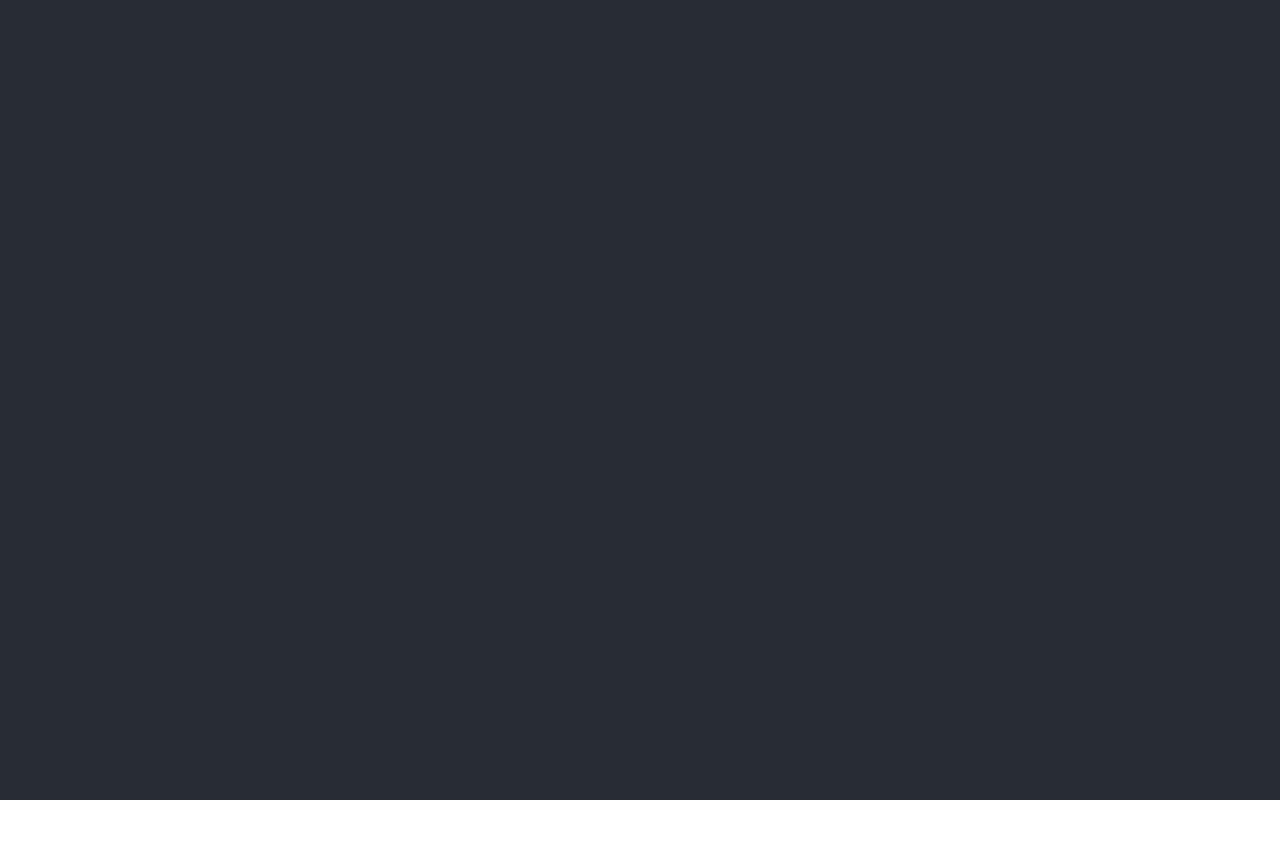
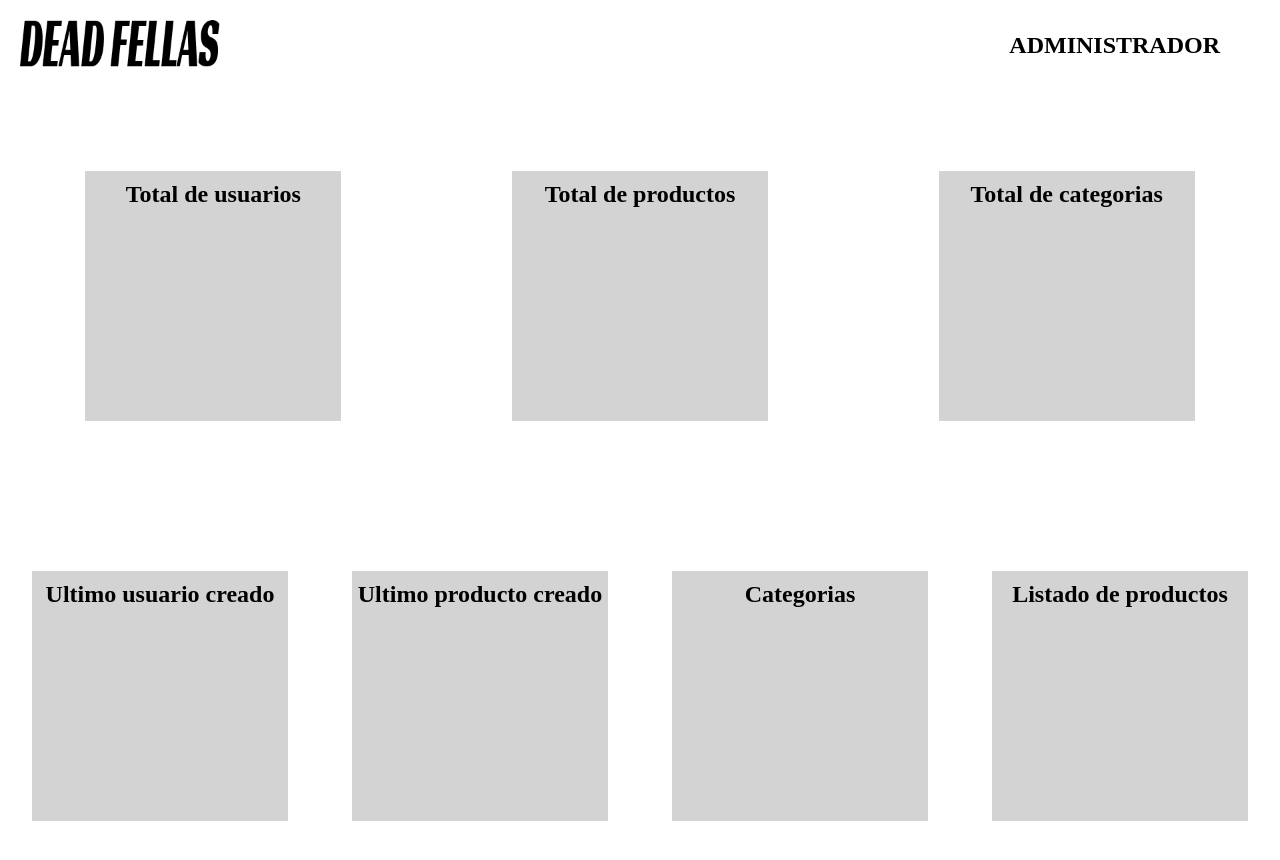
Before and after one commit to pootismc/dashboard-dead, a React (Create React App) app: page / in a window 1280 px wide. Shown: the top 860 px of the page. Before the commit the page ends 800 px from the top, so only its background shows below. Built offline with nearby package versions, Linux system fonts and the light colour scheme.

Commit message:
arrancando dashboard

```diff
--- a/src/App.css
+++ /dev/null
@@ -1,38 +0,0 @@
-.App {
-  text-align: center;
-}
-
-.App-logo {
-  height: 40vmin;
-  pointer-events: none;
-}
-
-@media (prefers-reduced-motion: no-preference) {
-  .App-logo {
-    animation: App-logo-spin infinite 20s linear;
-  }
-}
-
-.App-header {
-  background-color: #282c34;
-  min-height: 100vh;
-  display: flex;
-  flex-direction: column;
-  align-items: center;
-  justify-content: center;
-  font-size: calc(10px + 2vmin);
-  color: white;
-}
-
-.App-link {
-  color: #61dafb;
-}
-
-@keyframes App-logo-spin {
-  from {
-    transform: rotate(0deg);
-  }
-  to {
-    transform: rotate(360deg);
-  }
-}
--- a/src/App.js
+++ b/src/App.js
@@ -1,14 +1,17 @@
-import logo from './logo.svg';
-import './App.css';
+import Header from "./components/Header";
+import Simple from "./components/Simple";
+import Data from "./components/Data";
+
 
 function App() {
   return (
     <div className="App">
-      <header className="App-header">
+        <Header/>
+        <Simple/>
+        <Data/>
+    </div>
 
-      </header>
 
-    </div>
   );
 }
 
--- /dev/null
+++ b/src/assets/css/dataPanels.css
@@ -0,0 +1,26 @@
+*{
+    padding:0;
+    margin:0;
+    box-sizing: border-box;
+    font-family: Poppins;
+}
+
+@import url('https://fonts.googleapis.com/css2?family=Poppins:wght@300&display=swap');
+
+.categorias{
+    display: flex;
+    justify-content: space-around;
+    height: 300px;
+    margin-top: 100px
+}
+
+.divSimple {
+    background-color: lightgray;
+    height: 250px;
+    width: 20%;
+    text-align: center;
+}
+
+.miniDiv{
+    margin-top:10px;
+}
--- /dev/null
+++ b/src/assets/css/header.css
@@ -0,0 +1,30 @@
+*{
+    padding:0;
+    margin:0;
+    box-sizing: border-box;
+    font-family: Poppins;
+}
+
+@import url('https://fonts.googleapis.com/css2?family=Poppins:wght@300&display=swap');
+
+
+.navegacion {
+    display: flex;
+    align-items: center;
+    justify-content: space-between;
+    margin-left: 20px;
+    margin-right: 60px
+}
+
+.logo{
+    padding-top: 20px
+}
+
+.avatar{
+    width: 200px;
+}
+
+.lidash {
+    padding-top: 20px;
+    font-family: Poppins;
+}
--- /dev/null
+++ b/src/assets/css/simplePanels.css
@@ -0,0 +1,26 @@
+*{
+    padding:0;
+    margin:0;
+    box-sizing: border-box;
+    font-family: Poppins;
+}
+
+@import url('https://fonts.googleapis.com/css2?family=Poppins:wght@300&display=swap');
+
+.categorias{
+    display: flex;
+    justify-content: space-around;
+    height: 300px;
+    margin-top: 100px
+}
+
+.divSimple {
+    background-color: lightgray;
+    height: 250px;
+    width: 30%;
+    text-align: center;
+}
+
+.miniDiv{
+    margin-top:10px;
+}
--- /dev/null
+++ b/src/components/Data.js
@@ -0,0 +1,19 @@
+import "../assets/css/dataPanels.css"
+
+function Data() {
+    return (
+<div class="categorias">
+
+        <div className = "divSimple"><h2 className = "miniDiv">Ultimo usuario creado</h2></div>
+        <div className = "divSimple"><h2 className = "miniDiv">Ultimo producto creado</h2></div>
+        <div className = "divSimple"><h2 className = "miniDiv">Categorias</h2></div>
+        <div className = "divSimple"><h2 className = "miniDiv">Listado de productos</h2></div>
+
+</div>
+
+    )
+}
+
+
+
+export default Data;
--- /dev/null
+++ b/src/components/Header.js
@@ -0,0 +1,19 @@
+import avatar from "../../src/assets/images/logo.jpg"
+import "../assets/css/header.css"
+
+function Header() {
+    return (
+        <div className="navegacion">
+            <div className="logo">
+                <a title="Dead Fellas" href=""><img className="avatar" width="30" src={avatar} alt="avatar"></img></a>
+            </div>
+            <div>
+                <h2 class = "lidash">ADMINISTRADOR</h2>
+            </div>
+       </div>
+    )
+}
+
+
+
+export default Header;
--- /dev/null
+++ b/src/components/Simple.js
@@ -0,0 +1,18 @@
+import "../assets/css/simplePanels.css"
+
+function Simple() {
+    return (
+<div class="categorias">
+
+        <div className = "divSimple"><h2 className = "miniDiv">Total de usuarios</h2></div>
+        <div className = "divSimple"><h2 className = "miniDiv">Total de productos</h2></div>
+        <div className = "divSimple"><h2 className = "miniDiv">Total de categorias</h2></div>
+
+</div>
+
+    )
+}
+
+
+
+export default Simple;
--- a/src/index.css
+++ /dev/null
@@ -1,13 +0,0 @@
-body {
-  margin: 0;
-  font-family: -apple-system, BlinkMacSystemFont, 'Segoe UI', 'Roboto', 'Oxygen',
-    'Ubuntu', 'Cantarell', 'Fira Sans', 'Droid Sans', 'Helvetica Neue',
-    sans-serif;
-  -webkit-font-smoothing: antialiased;
-  -moz-osx-font-smoothing: grayscale;
-}
-
-code {
-  font-family: source-code-pro, Menlo, Monaco, Consolas, 'Courier New',
-    monospace;
-}
--- a/src/index.js
+++ b/src/index.js
@@ -1,6 +1,5 @@
 import React from 'react';
 import ReactDOM from 'react-dom';
-import './index.css';
 import App from './App';
 import reportWebVitals from './reportWebVitals';
 
```
Also changed, not shown: src/assets/images/logo.jpg (added), src/logo.svg (deleted).
